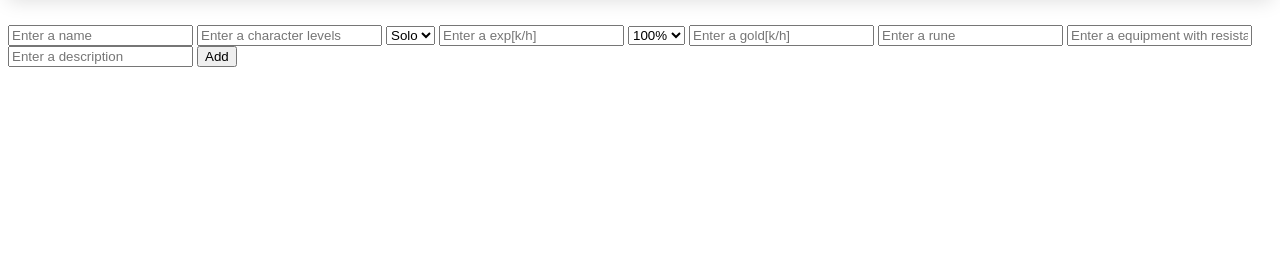
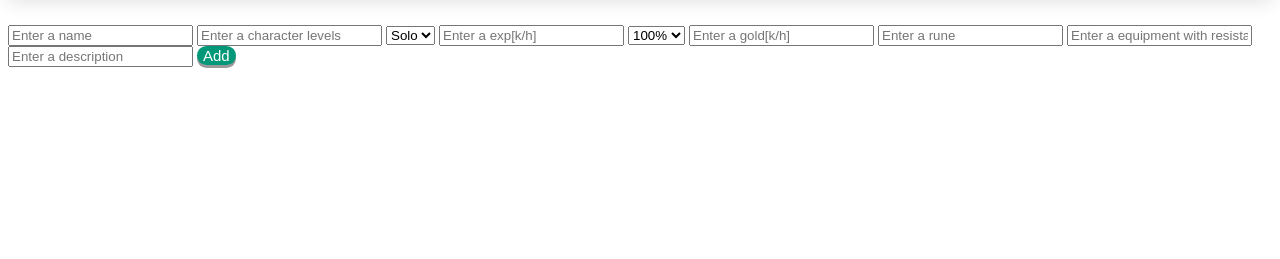
Before and after one commit to Dharel41/tibiacompendium, a Flask app: template templates/huntingplace.html in a window 1280 px wide. Shown: the part 205-464 px from the top of the page. Run offline with Flask 3, Linux system fonts and the light colour scheme; the template is opened without the code that fills it, so the values that code supplies are empty.

Commit message:
add add-btn css

```diff
--- a/static/style.css
+++ b/static/style.css
@@ -37,3 +37,26 @@ styled-table th,
   font-weight: bold;
   color: #009879;
 }
+
+/* buttons css */
+.add-btn {
+  display: inline-block;
+  font-size: 15px;
+  cursor: pointer;
+  text-align: center;
+  text-decoration: none;
+  outline: none;
+  color: #fff;
+  background-color: #009879;
+  border: none;
+  border-radius: 15px;
+  box-shadow: 0 3px #999;
+}
+
+.add-btn:hover {background-color: #009879}
+
+.add-btn:active {
+  background-color: #009879;
+  box-shadow: 0 2px #666;
+  transform: translateY(4px);
+}
--- a/templates/huntingplace.html
+++ b/templates/huntingplace.html
@@ -79,6 +79,6 @@
     <input type="text" placeholder="Enter a equipment with resistance" name="eq_with_resistance" >
     <input type="text" placeholder="Enter a description" name="description" >
 
-    <button type="submit" class="btn">Add</button>
+    <button type="submit" class="add-btn">Add</button>
 
   </form>
```
